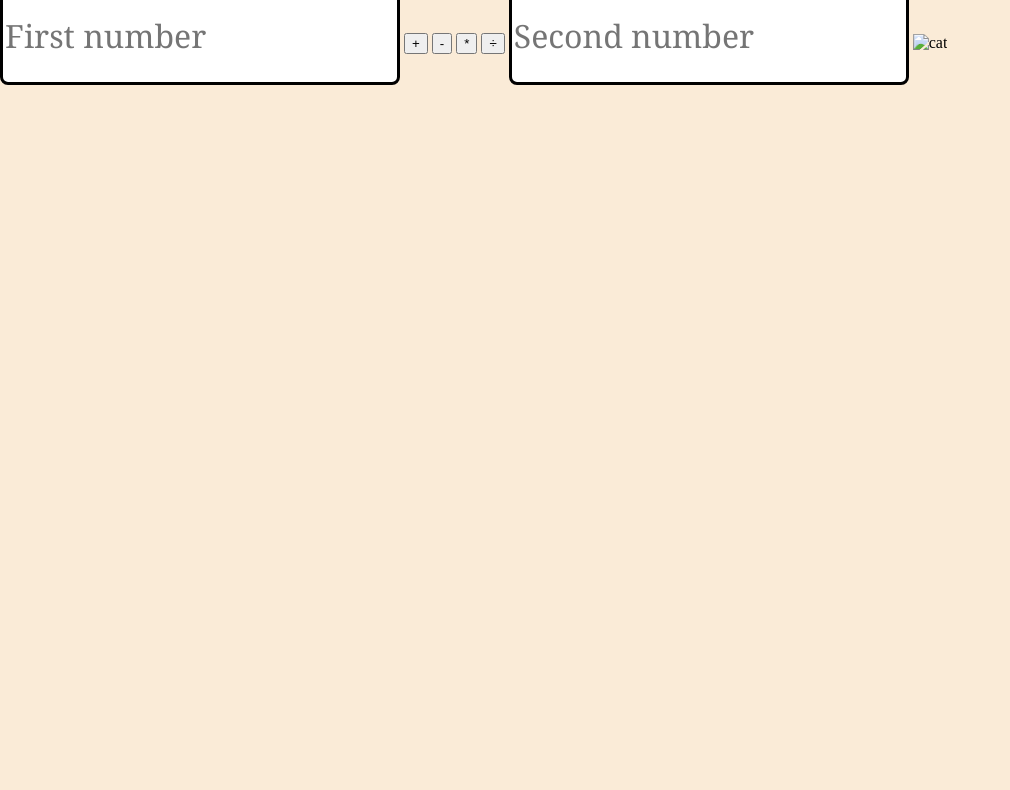
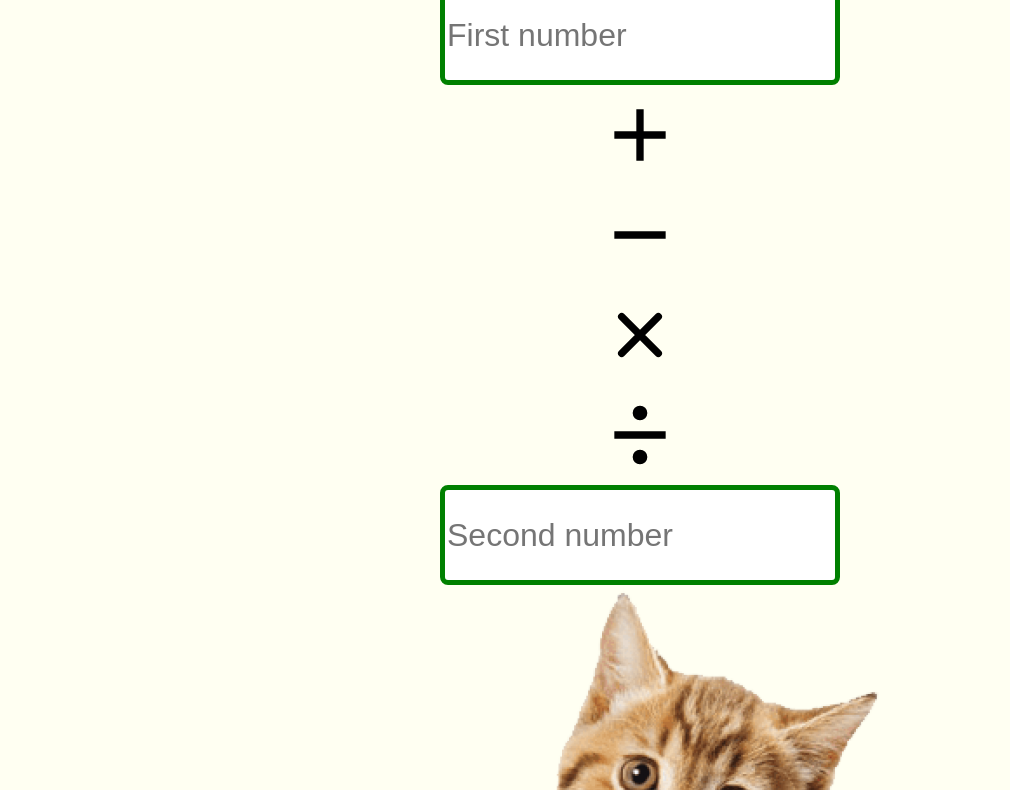
Before and after one commit to Chhodia/Calculotor, a plain HTML site: page index.html in a window 1280 px wide. Shown: the part 52-842 px from the top of the page, without its empty margins (0-1010 px from the left). Before the commit the page ends 800 px from the top, so only its background shows below. Drawn offline with Linux system fonts and the light colour scheme.

Commit message:
Add files via upload

```diff
--- a/index.html
+++ b/index.html
@@ -13,14 +13,15 @@
     </div>
 
     <input class="input1 input" type="number" placeholder="First number">
-    <button class="js-plus">+</button>
-    <button class="js-minus">-</button>
-    <button class="js-multiply">*</button>
-    <button class="js-divide">÷</button>
+    <button class="operator js-plus"><svg xmlns="http://www.w3.org/2000/svg" width="100" height="100" viewBox="0 0 24 24"><path fill="currentColor" d="M19 12.998h-6v6h-2v-6H5v-2h6v-6h2v6h6z"/></svg></button>
+    <button class="operator js-minus"><svg xmlns="http://www.w3.org/2000/svg" width="100" height="100" viewBox="0 0 24 24"><path fill="currentColor" d="M19 12.998H5v-2h14z"/></svg></button>
+    <button class="operator js-multiply"><svg xmlns="http://www.w3.org/2000/svg" width="100" height="100" viewBox="0 0 24 24"><path fill="none" stroke="currentColor" stroke-linecap="round" stroke-linejoin="round" stroke-width="2" d="M17 7L7 17M7 7l10 10"/></svg></button>
+    <button class="operator js-divide"><svg xmlns="http://www.w3.org/2000/svg" width="100" height="100" viewBox="0 0 24 24"><path fill="currentColor" d="M5 11h14v2H5zm7.002-7a2 2 0 1 0-.004 4a2 2 0 0 0 .004-4zm0 12a2 2 0 1 0-.004 4a2 2 0 0 0 .004-4z"/></svg></button>
     <input class="input2 input" type="number" placeholder="Second number">
-    <img scr="cat.png" alt="cat">
-
-    <span class="js-result"></span>
+    <div>
+        <img src="Cat.png" alt="Cat">
+        <span class="text_result js-result"></span>
+    </div>
 </body>
 <script src="script.js">
 </script>
--- a/style.css
+++ b/style.css
@@ -4,23 +4,41 @@
 }
 
 html{
-    background-color: antiquewhite;
+    background-color: #FFFFF2;
 }
 
-.body{
-
+body{
     display: flex;
     flex-direction: column;
-    gap: 70px;
+    align-items: center;
 }
 
 .input{
-    font-size:  32px;
+    font-size: 32px;
     width: 400px;
     height: 100px;
-    font-family: Georgia, 'Times New Roman', Times, serif;
-    border: 3px solid black;
+    border: 5px solid #008000;
     border-radius: 8px;
-    outline: 0;
+    outline: none;
+}
+
+.operator{
+    width: 100px;
+    height: 100px;
+    display: flex;
+    align-items: center;
+    justify-content: center;
+    background-color: transparent;
+    border: none;
+    cursor: pointer;
+}
+
+.operator:hover{
+    color: gray;
+    transition: 0.3s;
+}
+
+.text_result{
+    font-size: 70px;
 
 }
```
Also changed, not shown: Cat.png (added).
